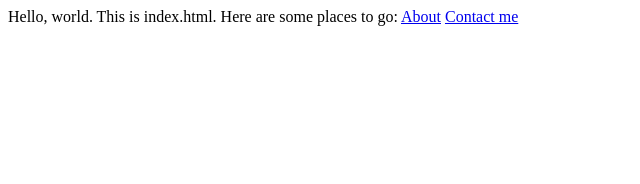
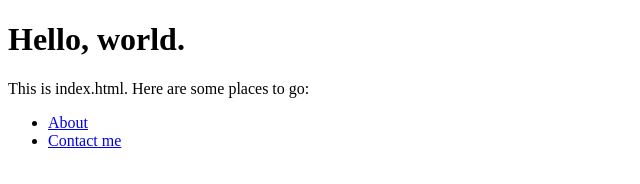
Before and after one commit to simalicrum/nodejs-http, a plain HTML site: page index.html in a window 1280 px wide. Shown: the whole page, without its empty margins (0-640 px from the left). Drawn offline with Linux system fonts and the light colour scheme.

Commit message:
html done

```diff
--- a/index.html
+++ b/index.html
@@ -3,7 +3,10 @@
 <head></head>
 
 <body>
-  Hello, world. This is index.html. Here are some places to go:
-  <a href="/about">About</a>
-  <a href="/contact-me">Contact me</a>
+  <h1>Hello, world.</h1>
+  <p>This is index.html. Here are some places to go:</p>
+  <ul>
+    <li><a href="/about">About</a></li>
+    <li><a href="/contact-me">Contact me</a></li>
+  </ul>
 </body>
```
Also changed, not shown: 404.html (+3 -1 lines), about.html (+3 -1 lines), contact-me.html (+3 -1 lines).
